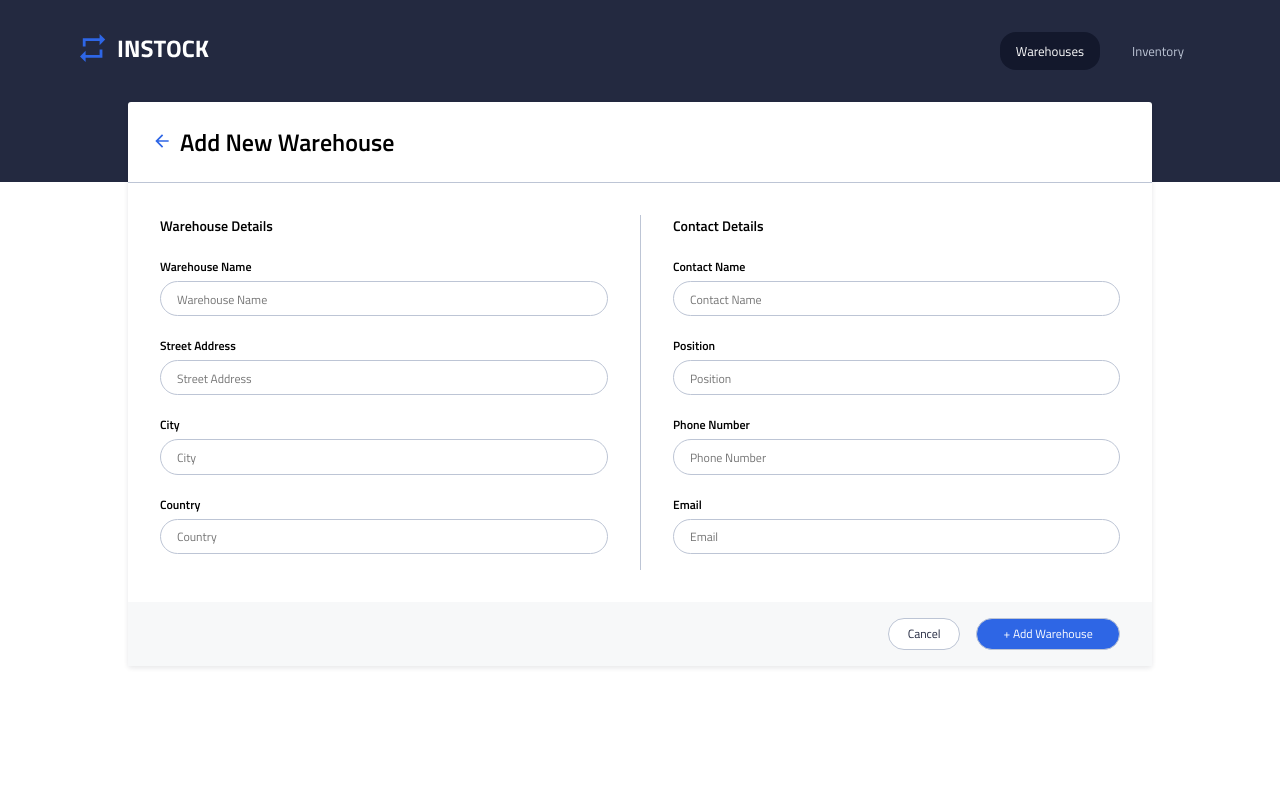
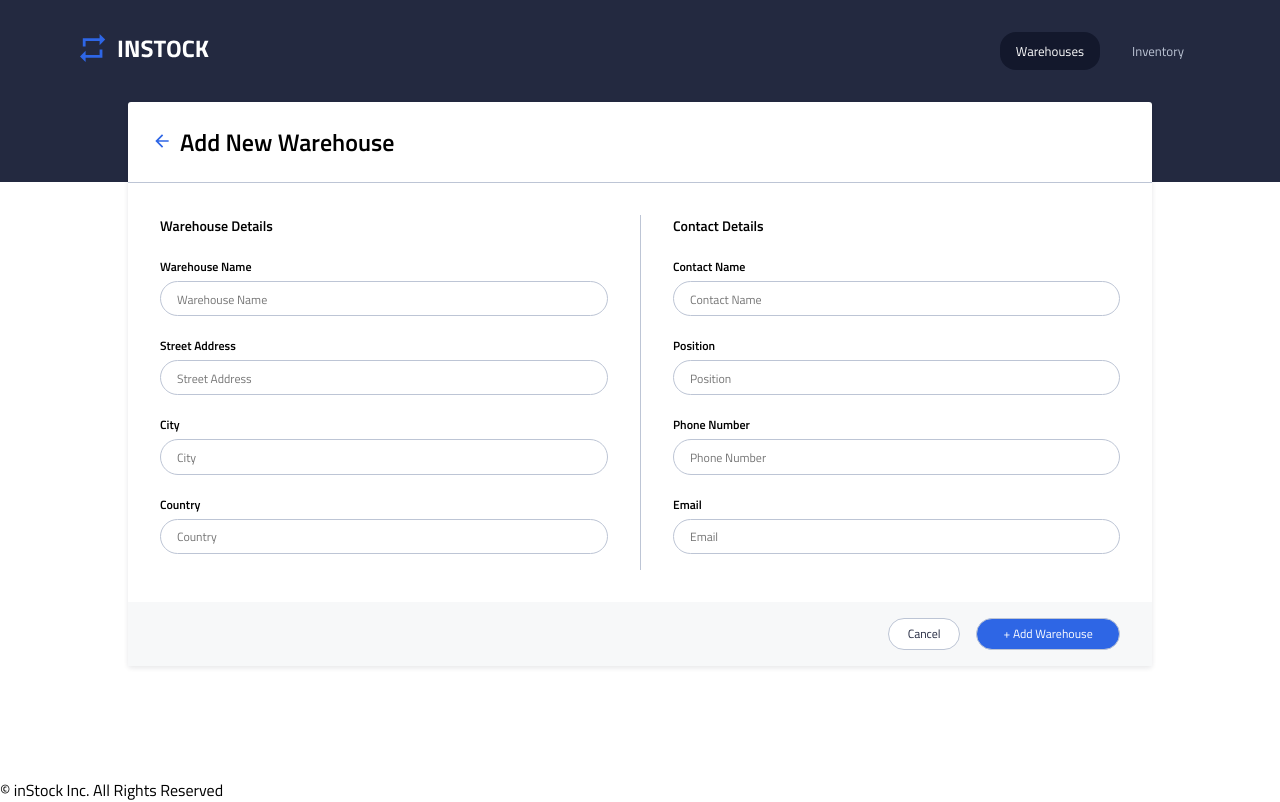
Before and after one commit to shan1y/instock-client, a React (Create React App) app: page /warehouse/add in a window 1280 px wide. Built offline with nearby package versions, Linux system fonts and the light colour scheme.

Commit message:
footer html done

```diff
--- a/src/components/FooterSection/FooterSection.js
+++ b/src/components/FooterSection/FooterSection.js
@@ -1,7 +1,11 @@
 import "./FooterSection.scss";
 
 function FooterSection() {
-  return <></>;
+  return (
+    <footer className="footer">
+      <p> &copy; inStock Inc. All Rights Reserved</p>
+    </footer>
+  );
 }
 
 export default FooterSection;
```
